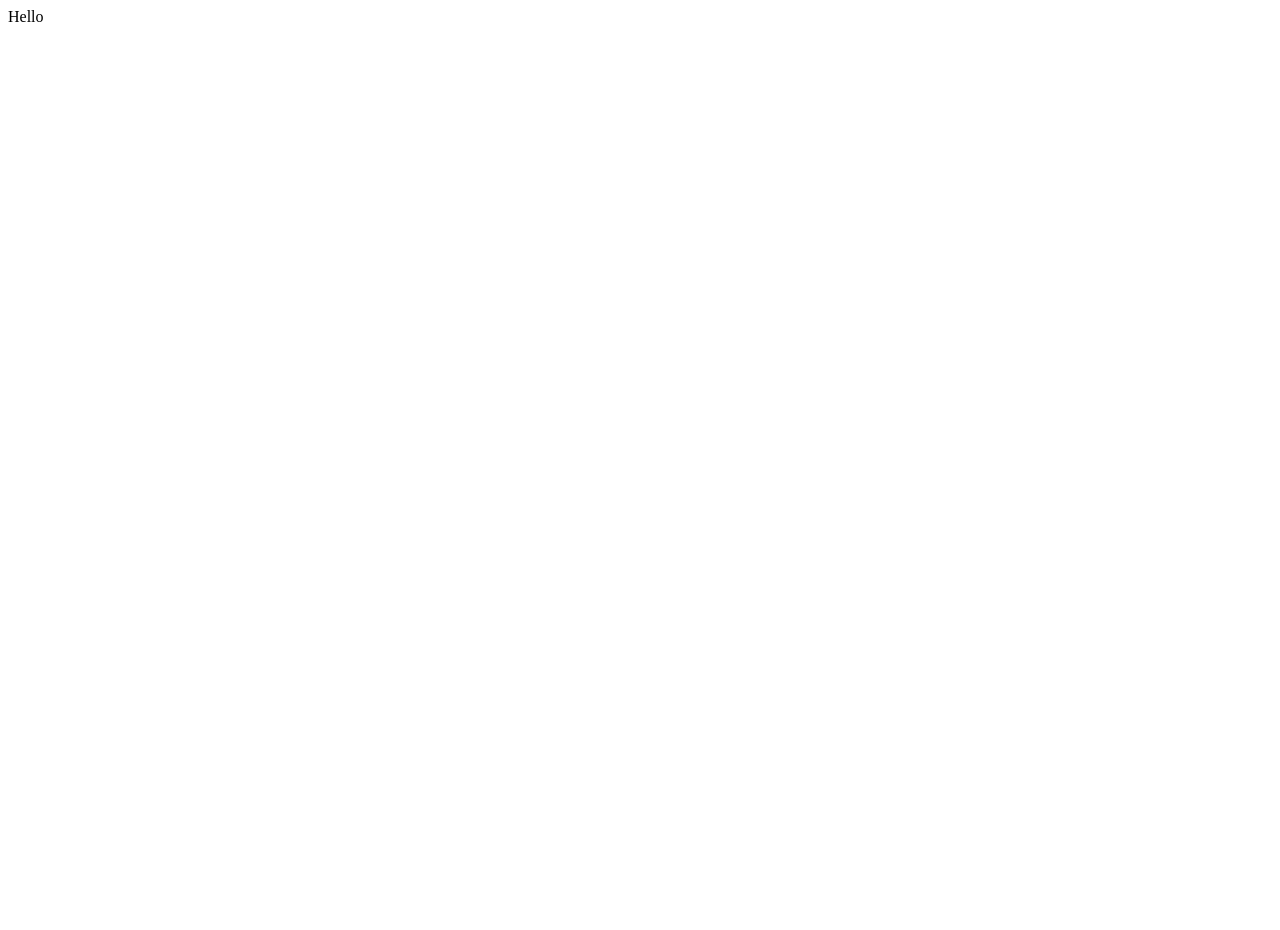
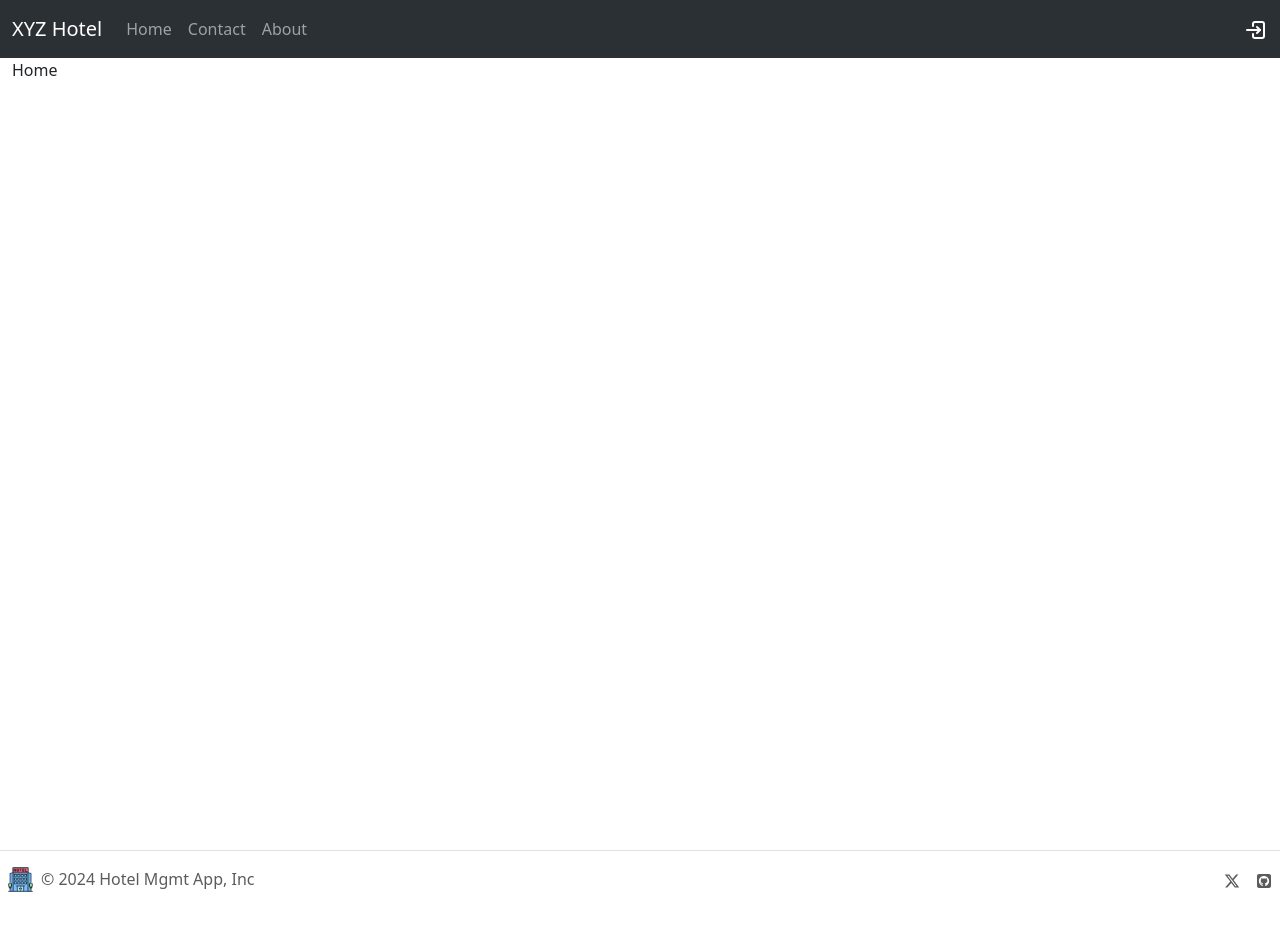
Before and after one commit to Aurora-Academy/batch-10-fe, a React (Vite) app: page / in a window 1280 px wide. Before the commit the page ends 800 px from the top, so only its background shows below. Built offline with nearby package versions, Linux system fonts and the light colour scheme.

Commit message:
added user layout

```diff
--- a/src/App.jsx
+++ b/src/App.jsx
@@ -1,5 +1,21 @@
+import { Routes, Route } from "react-router-dom";
+import Login from "./pages/Login";
+import UserLayout from "./layouts/UserLayout";
+import Home from "./pages/Home";
+
 function App() {
-  return <>Hello</>;
+  return (
+    <>
+      <Routes>
+        <Route path="/login" element={<Login />} />
+        <Route path="/forget-password" element={<Login />} />
+        <Route path="/register" element={<Login />} />
+        <Route path="/" element={<UserLayout />}>
+          <Route index element={<Home />} />
+        </Route>
+      </Routes>
+    </>
+  );
 }
 
 export default App;
--- /dev/null
+++ b/src/layouts/UserFooter.jsx
@@ -0,0 +1,47 @@
+import { Image } from "react-bootstrap";
+import { Link } from "react-router-dom";
+import { FaSquareGithub, FaXTwitter } from "react-icons/fa6";
+import Logo from "../assets/logo.png";
+
+const UserFooter = () => {
+  return (
+    <>
+      <footer className="d-flex flex-wrap justify-content-between align-items-center py-3 my-4 border-top mr-2">
+        <div className="col-md-4 d-flex align-items-center mx-2">
+          <Link
+            to="/"
+            className="mb-3 me-2 mb-md-0 text-body-secondary text-decoration-none lh-1"
+          >
+            <Image src={Logo} width="25" height="25" />
+          </Link>
+          <span className="mb-3 mb-md-0 text-body-secondary">
+            &copy; 2024 Hotel Mgmt App, Inc
+          </span>
+        </div>
+
+        <ul className="nav col-md-4 justify-content-end list-unstyled d-flex px-2">
+          <li className="ms-3">
+            <Link
+              className="text-body-secondary"
+              target="_blank"
+              to="https://github.com/Aurora-Academy/batch-10-fe"
+            >
+              <FaXTwitter />
+            </Link>
+          </li>
+          <li className="ms-3">
+            <Link
+              className="text-body-secondary"
+              target="_blank"
+              to="https://github.com/Aurora-Academy/batch-10-fe"
+            >
+              <FaSquareGithub />
+            </Link>
+          </li>
+        </ul>
+      </footer>
+    </>
+  );
+};
+
+export default UserFooter;
--- /dev/null
+++ b/src/layouts/UserLayout.jsx
@@ -0,0 +1,19 @@
+import UserNavbar from "./UserNavbar";
+import { Outlet } from "react-router-dom";
+import UserFooter from "./UserFooter";
+
+const UserLayout = () => {
+  return (
+    <>
+      <div>
+        <UserNavbar />
+        <div className="container-fluid" style={{ "min-height": "48rem" }}>
+          <Outlet />
+        </div>
+        <UserFooter />
+      </div>
+    </>
+  );
+};
+
+export default UserLayout;
--- /dev/null
+++ b/src/layouts/UserNavbar.jsx
@@ -0,0 +1,41 @@
+import { Container, Nav, Navbar } from "react-bootstrap";
+import { TbLogin2 } from "react-icons/tb";
+import { Link } from "react-router-dom";
+
+const UserNavbar = () => {
+  return (
+    <div>
+      <Navbar
+        expand="lg"
+        className="bg-body-tertiary"
+        bg="dark"
+        data-bs-theme="dark"
+      >
+        <Container fluid>
+          <Navbar.Brand href="/">XYZ Hotel</Navbar.Brand>
+          <Navbar.Toggle aria-controls="basic-navbar-nav" />
+          <Navbar.Collapse id="basic-navbar-nav">
+            <Nav className="me-auto">
+              <Link to="/" className="nav-link">
+                Home
+              </Link>
+              <Link to="/contact" className="nav-link">
+                Contact
+              </Link>
+              <Link to="/about" className="nav-link">
+                About
+              </Link>
+            </Nav>
+          </Navbar.Collapse>
+          <Navbar.Text>
+            <Link to="/login">
+              <TbLogin2 size="1.5rem" />
+            </Link>
+          </Navbar.Text>
+        </Container>
+      </Navbar>
+    </div>
+  );
+};
+
+export default UserNavbar;
--- /dev/null
+++ b/src/pages/Home.jsx
@@ -0,0 +1,7 @@
+import React from "react";
+
+const Home = () => {
+  return <div>Home</div>;
+};
+
+export default Home;
--- /dev/null
+++ b/src/pages/Login.jsx
@@ -0,0 +1,69 @@
+import { Link } from "react-router-dom";
+
+const Login = () => {
+  return (
+    <>
+      <div className="d-flex justify-content-center align-items-center min-vh-100">
+        <div>
+          <div className="col-md-8">
+            <div className="card shadow" style={{ width: "22rem" }}>
+              <div className="card-body">
+                <div className="row d-flex justify-content-center align-items-center">
+                  <h1 className="text-center">Login</h1>
+                  <form className="d-flex flex-column">
+                    <div className="mb-3">
+                      <label className="form-label">Email</label>
+                      <input type="email" className="form-control" />
+                    </div>
+                    <div className="mb-3">
+                      <label className="form-label">Password</label>
+                      <input
+                        type="password"
+                        className="form-control"
+                        id="myPassword"
+                      />
+                    </div>
+                    <div className="mb-3 form-check">
+                      <input type="checkbox" className="form-check-input" />
+                      <label className="form-check-label">Show Password</label>
+                    </div>
+                    <div className="d-flex justify-content-center">
+                      <button
+                        type="submit"
+                        className="btn btn-primary submit-btn"
+                      >
+                        Submit
+                      </button>
+                    </div>
+                  </form>
+                </div>
+                <div className="d-flex justify-content-center align-items-center flex-column mt-2">
+                  <div>
+                    Forgot
+                    <a
+                      className="link-underline link-underline-opacity-0 link-underline-opacity-75-hover"
+                      href="/forget-password"
+                    >
+                      &nbsp;Username/Password?
+                    </a>
+                  </div>
+                  <div>
+                    Don&apos;t have an account?
+                    <a
+                      className="link-underline link-underline-opacity-0 link-underline-opacity-75-hover"
+                      href="/register"
+                    >
+                      &nbsp;Sign up?
+                    </a>
+                  </div>
+                </div>
+              </div>
+            </div>
+          </div>
+        </div>
+      </div>
+    </>
+  );
+};
+
+export default Login;
```
Also changed, not shown: package.json (+6 -1 lines), src/main.jsx (+5 -3 lines), src/assets/logo.png (added), 1 other file (tests, documents, lock files or other folders).
